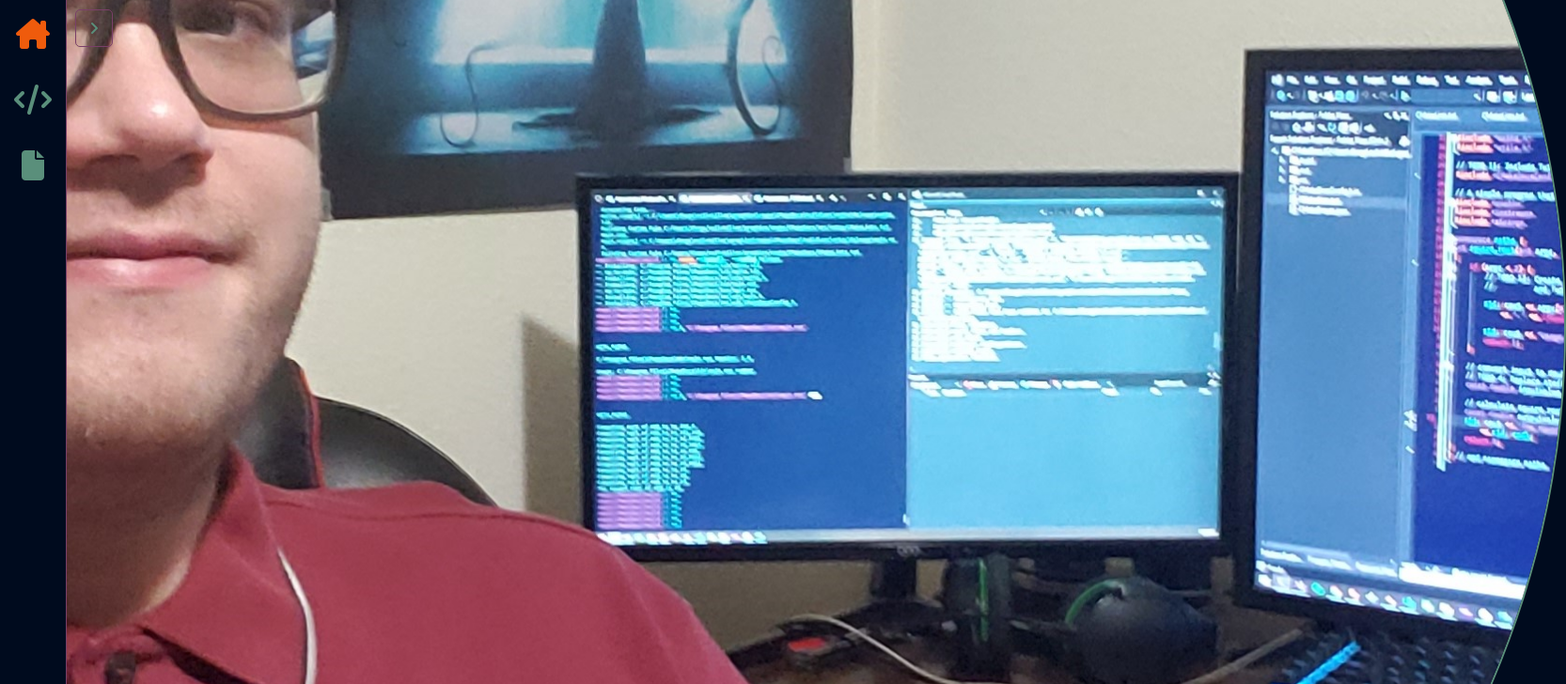
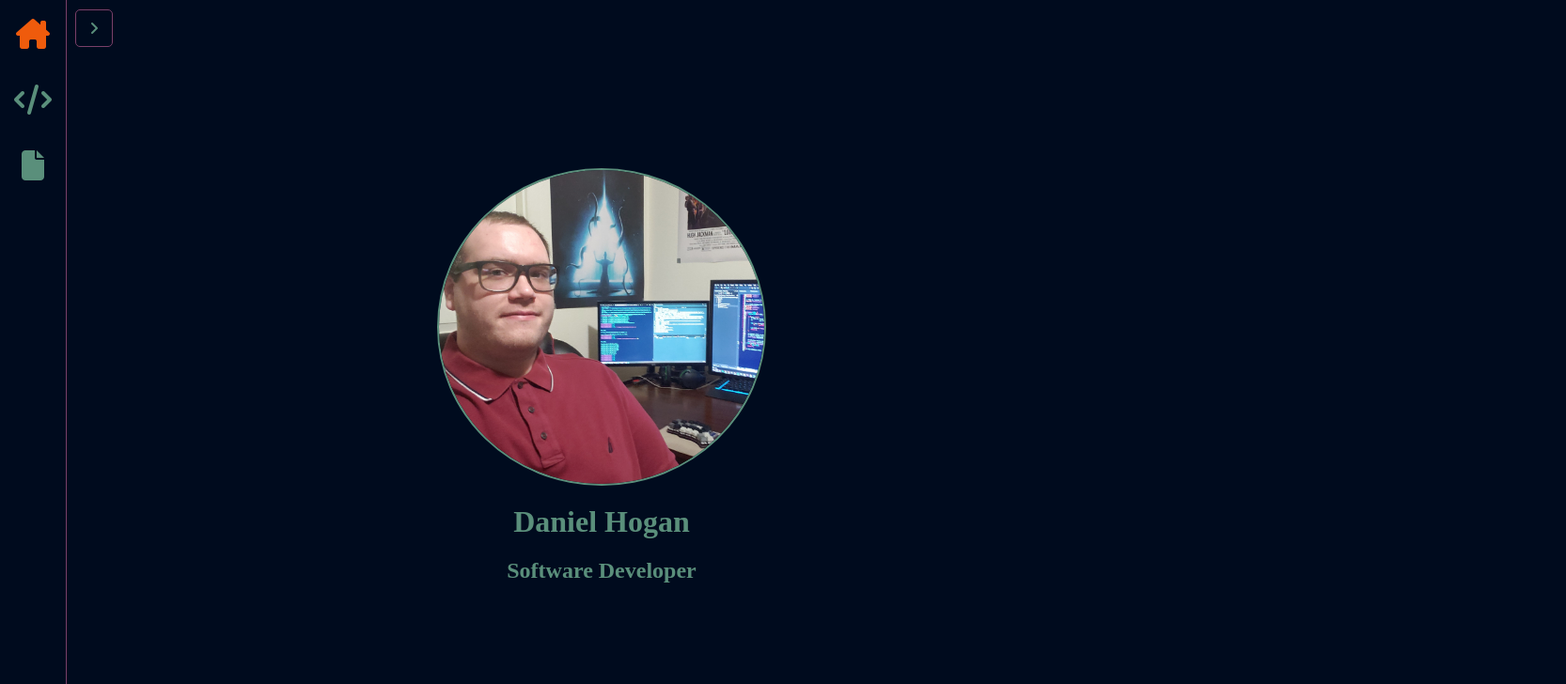
Before and after one commit to danielxhogan/portfolio22, a Next.js app: page / in a window 1280 px wide. Shown: the top 728 px of the page at 94% size, 1666 px wide, since content can reach past the window. Built offline with nearby package versions, Linux system fonts and the light colour scheme.

Commit message:
add headshot

```diff
--- a/styles/Home.module.css
+++ b/styles/Home.module.css
@@ -10,6 +10,8 @@
   border: 2px solid var(--foreground-color);
   border-radius: 50%;
   margin-bottom: 20px;
+  width: 350px;
+  height: auto;
 }
 
 .name {
```
